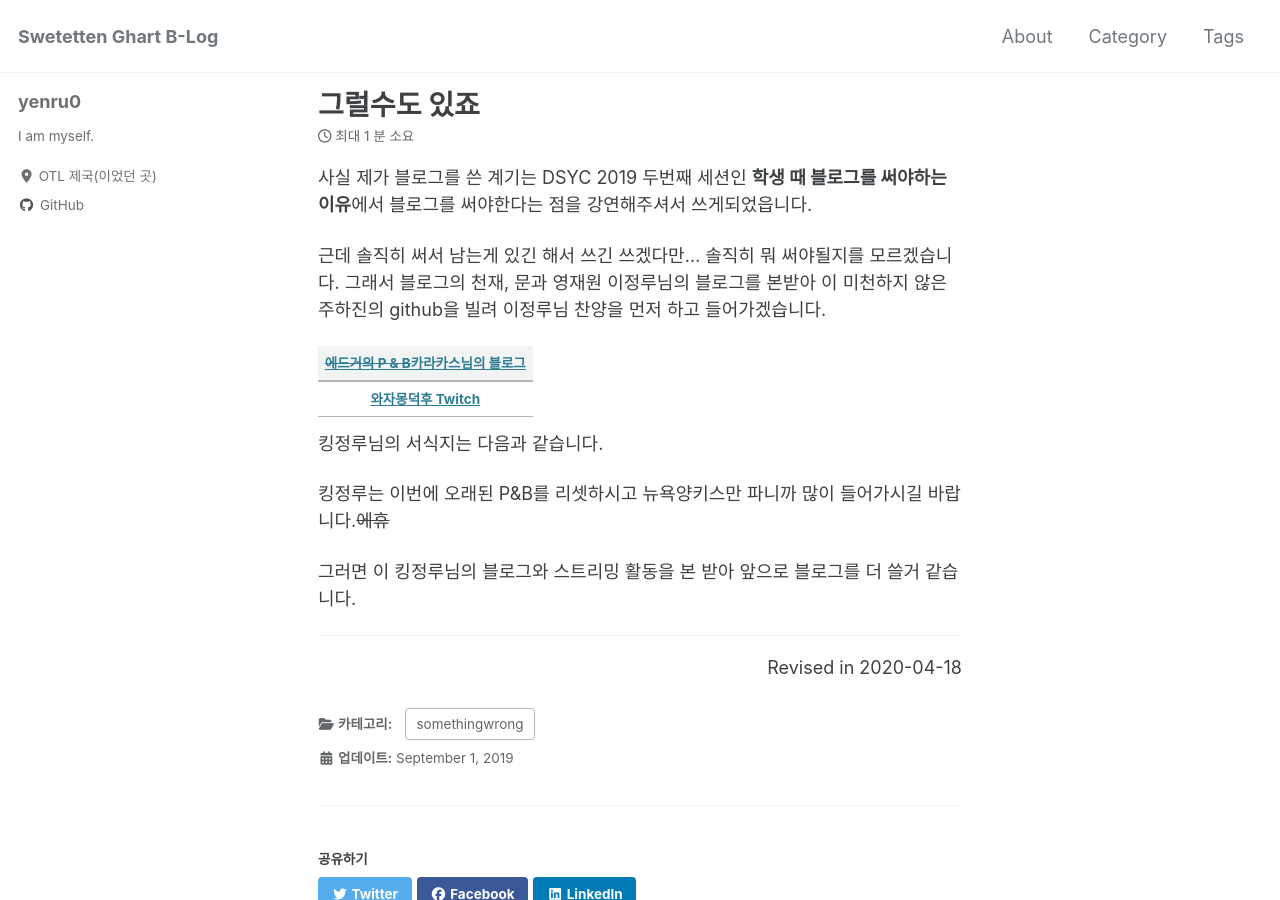
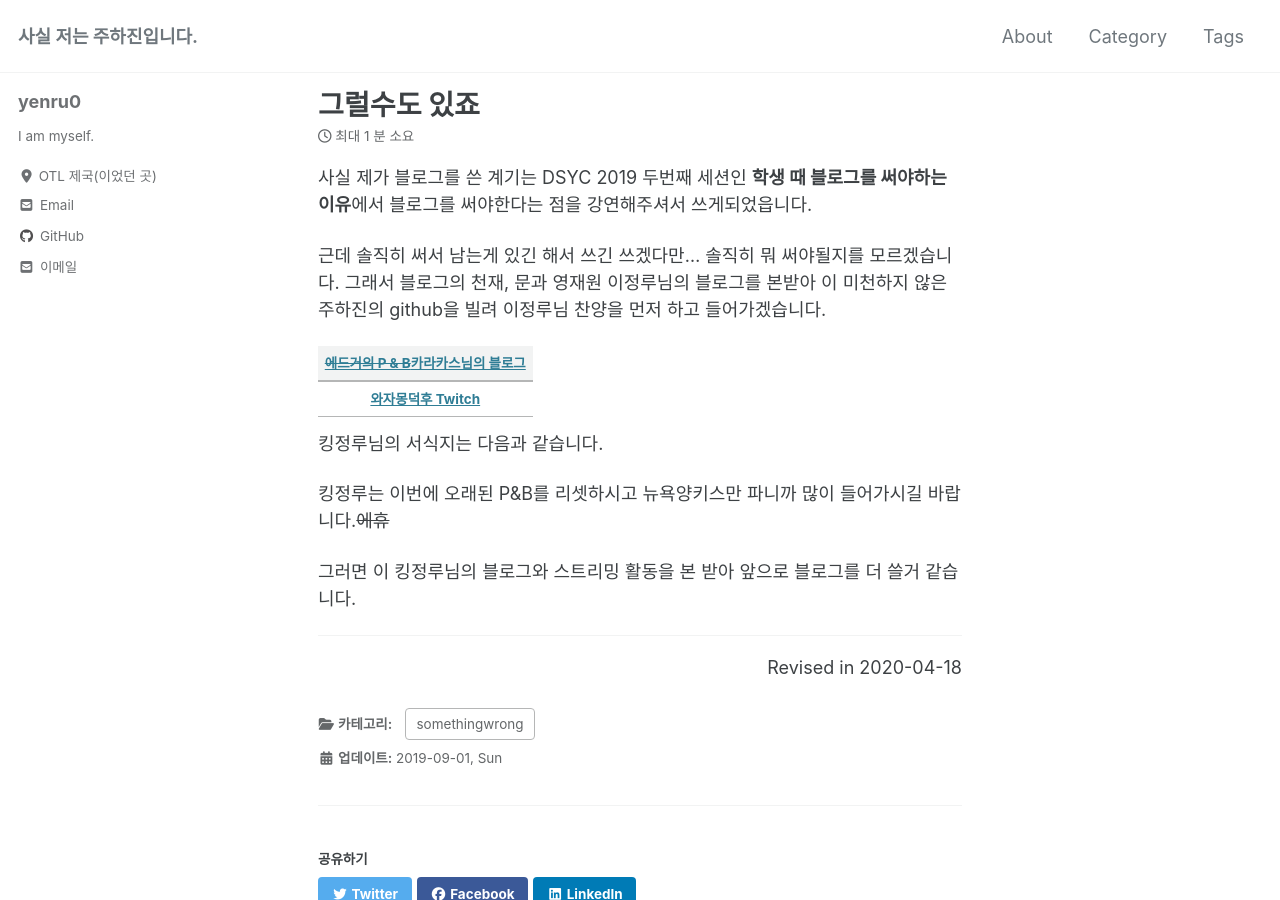
Before and after one commit to yenru0/yenru0.github.io, a Jekyll site: the page built from _posts/2019-09-01-First.md, in a window 1280 px wide and 900 px high. Built offline with Jekyll 4.4.1, drawn with Linux system fonts in a browser that asks for light colours; cached includes are drawn as plain includes; nearby versions of some CDN libraries; comment, search, counter and statistics services are not loaded.

Commit message:
date 수정(킹국식)

```diff
--- a/_config.yml
+++ b/_config.yml
@@ -16,7 +16,7 @@
 
 # Site Settings
 locale                   : "ko-KR"
-title                    : "Swetetten Ghart B-Log"
+title                    : "사실 저는 주하진입니다."
 title_separator          : "-"
 subtitle                 : # site tagline that appears below site title in masthead
 name                     : "yenru0"
@@ -97,11 +97,11 @@
   avatar           : # path of avatar image, e.g. "/assets/images/bio-photo.jpg"
   bio              : "I am myself."
   location         : "OTL 제국(이었던 곳)"
-  email            :
+  email            : "yenru0604@gmail.com"
   links:
     - label: "Email"
       icon: "fas fa-fw fa-envelope-square"
-      # url: mailto:your.name@email.com
+      url: mailto:yenru0604@gmail.com
     - label: "Website"
       icon: "fas fa-fw fa-link"
       # url: "https://your-website.com"
@@ -129,7 +129,7 @@
       # url:
     - label: "GitHub"
       icon: "fab fa-fw fa-github"
-      # url:
+      url: "https://github.com/yenru0/"
     - label: "GitLab"
       icon: "fab fa-fw fa-gitlab"
       # url:
--- a/_layouts/single.html
+++ b/_layouts/single.html
@@ -52,9 +52,9 @@
         {% endif %}
         {% include page__taxonomy.html %}
         {% if page.last_modified_at %}
-          <p class="page__date"><strong><i class="fas fa-fw fa-calendar-alt" aria-hidden="true"></i> {{ site.data.ui-text[site.locale].date_label | default: "Updated:" }}</strong> <time datetime="{{ page.last_modified_at | date: "%Y-%m-%d" }}">{{ page.last_modified_at | date: "%B %-d, %Y" }}</time></p>
+          <p class="page__date"><strong><i class="fas fa-fw fa-calendar-alt" aria-hidden="true"></i> {{ site.data.ui-text[site.locale].date_label | default: "Updated:" }}</strong> <time datetime="{{ page.last_modified_at | date: "%Y-%m-%d" }}">{{ page.last_modified_at | date: "%F, %a" }}</time></p>
         {% elsif page.date %}
-          <p class="page__date"><strong><i class="fas fa-fw fa-calendar-alt" aria-hidden="true"></i> {{ site.data.ui-text[site.locale].date_label | default: "Updated:" }}</strong> <time datetime="{{ page.date | date_to_xmlschema }}">{{ page.date | date: "%B %-d, %Y" }}</time></p>
+          <p class="page__date"><strong><i class="fas fa-fw fa-calendar-alt" aria-hidden="true"></i> {{ site.data.ui-text[site.locale].date_label | default: "Updated:" }}</strong> <time datetime="{{ page.date | date_to_xmlschema }}">{{ page.date | date: "%F, %a" }}</time></p>
         {% endif %}
       </footer>
 
```
